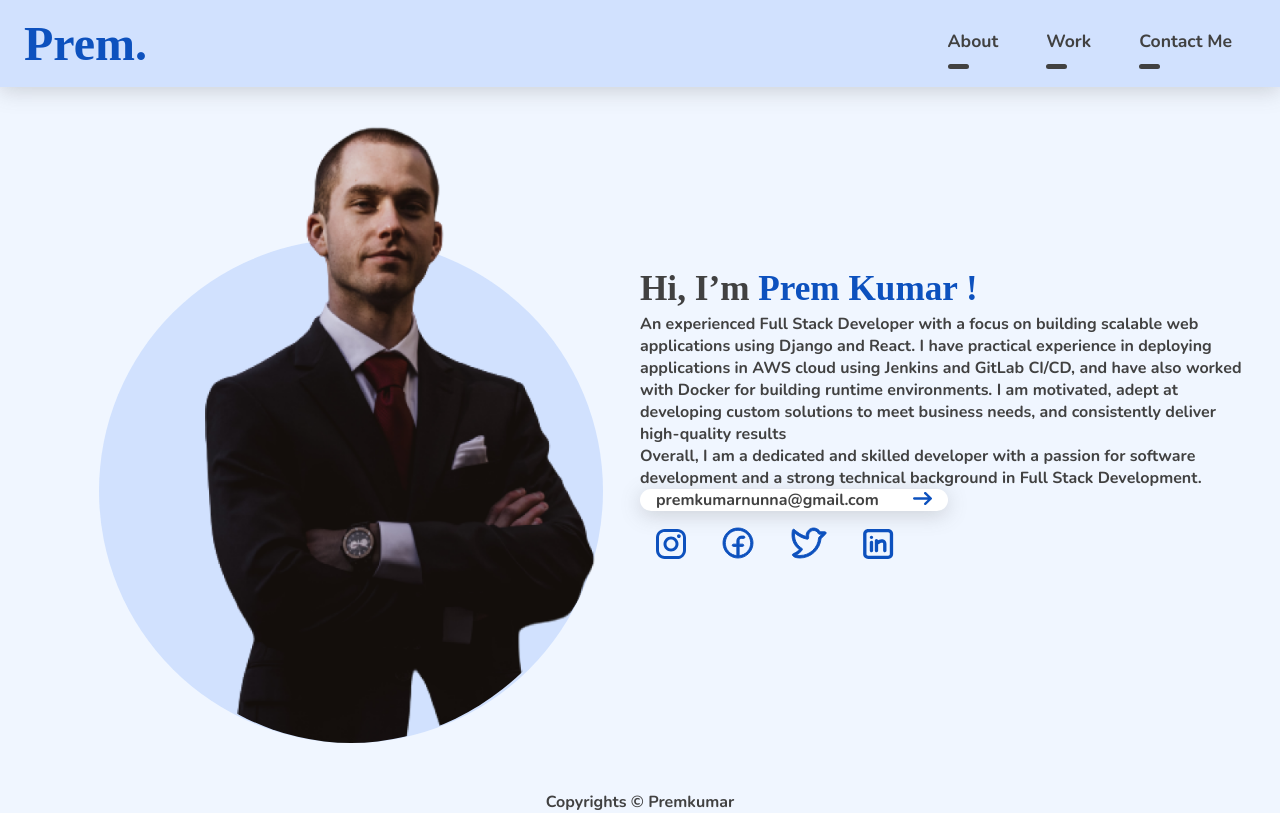
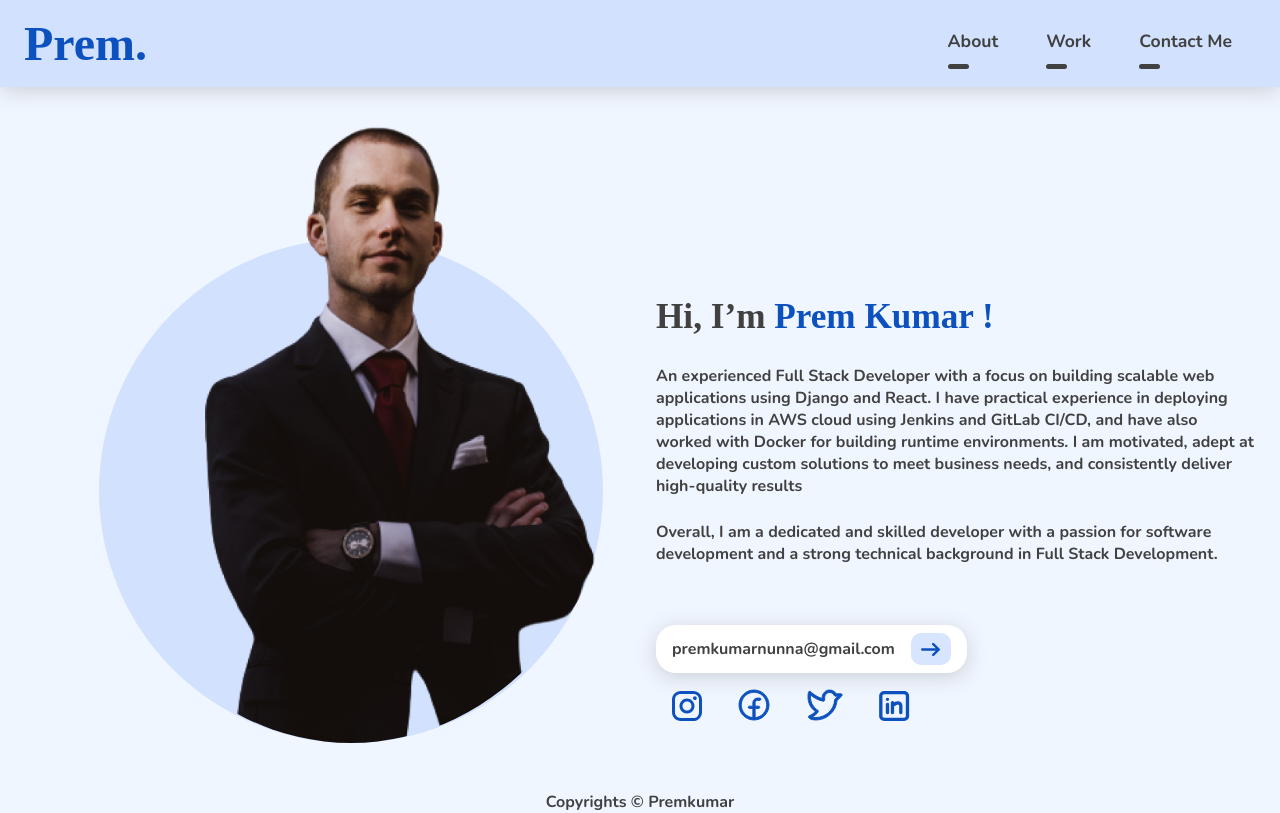
Before and after one commit to premkumar0/premkumar0.github.io, a plain HTML site: page index.html in a window 1280 px wide. Drawn offline with nearby package versions, Linux system fonts and the light colour scheme; a web font is replaced by a local one.

Commit message:
updated mail

```diff
--- a/index.html
+++ b/index.html
@@ -56,7 +56,7 @@
                     <div class="ellipse mx-auto"></div>
                     <img class="hero" src="./public/img/prof-image.png" alt="Hero" srcset="">
                 </div>
-                <div class="pf-info flex flex-column justify-center md-text-center">
+                <div class="pf-info flex flex-column md-text-center">
                     <div class="text-lg font-maitree">
                         Hi, I’m <span class="text-dark mx-auto">Prem Kumar !</span>
                     </div>
@@ -77,8 +77,8 @@
                     </p>
                     <div class="mail-box flex">
                         <p>premkumarnunna@gmail.com</p>
-                        <a class="mail-button"
-                            href="mailto:premkumarnunna@gmail.com?body=%0Asend%20current-issue&subject=Hello">
+                        <a class="btn mail-button flex"
+                            href="mailto:premkumarnunna@gmail.com?body=%0AThis%20mail%20has%20been%20send%20with%20reference%20to%20the%20profile%20seen%20at%20https%3A%2F%2Fpremkumar0.github.io">
                             <img src="./public/img/mail-to.svg" alt="">
                         </a>
                     </div>
--- a/public/css/style.css
+++ b/public/css/style.css
@@ -365,21 +365,40 @@ section {
     background: var(--bg-blue);
 }
 
+.pf-info {
+    margin-left: 1rem;
+    justify-content: end;
+}
+
+.pf-info p {
+    margin-top: 1.5rem;
+}
+
 .mail-box {
-    max-width: 50%;
-    padding-inline: 1rem;
+    margin-top: 10%;
+    max-width: fit-content;
+    padding: 0.5rem 1rem;
     background: #FFFFFF;
     box-shadow: var(--box-shadow);
     border-radius: 20px;
     justify-content: space-between;
 }
 
-/* .mail-button {
-    width: 47px;
-    height: 44px;
+.mail-button {
+    margin-left: 1rem;
+    width: 2.5rem;
+    height: 2rem;
     background: var(--bg-blue);
-    border-radius: 17px;
-} */
+    border-radius: 10px;
+}
+
+.mail-box p {
+    margin-block: auto;
+}
+
+.mail-button img {
+    margin: auto;
+}
 
 .social-media {
     margin-block: 1em;
```
